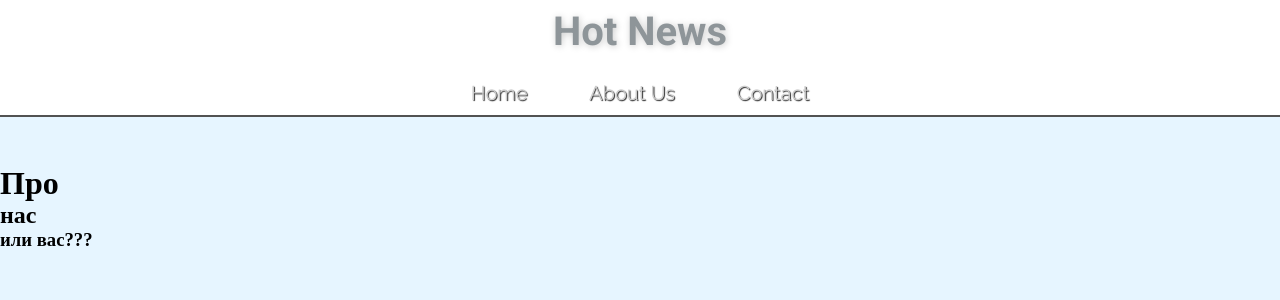
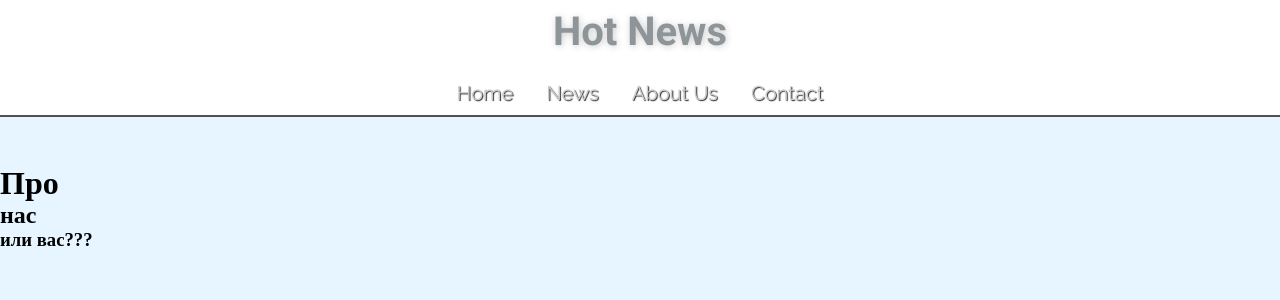
Before and after one commit to THEKILLINGNAME/django_blog, a Django app: page /about in a window 1280 px wide. Shown: the top 300 px of the page. Run offline with Django 3.2, Linux system fonts and the light colour scheme.

Commit message:
Add news link

```diff
--- a/main/templates/main/layout.html
+++ b/main/templates/main/layout.html
@@ -16,6 +16,7 @@
 
       <div class="links">
         <a href="{% url 'home' %}"><span>Home</span></a>
+        <a href="{% url 'news_home' %}"><span>News</span></a>
         <a href="{% url 'about' %}"><span>About Us</span></a>
         <a href="{% url 'contact' %}"><span>Contact</span></a>
       </div>
```
